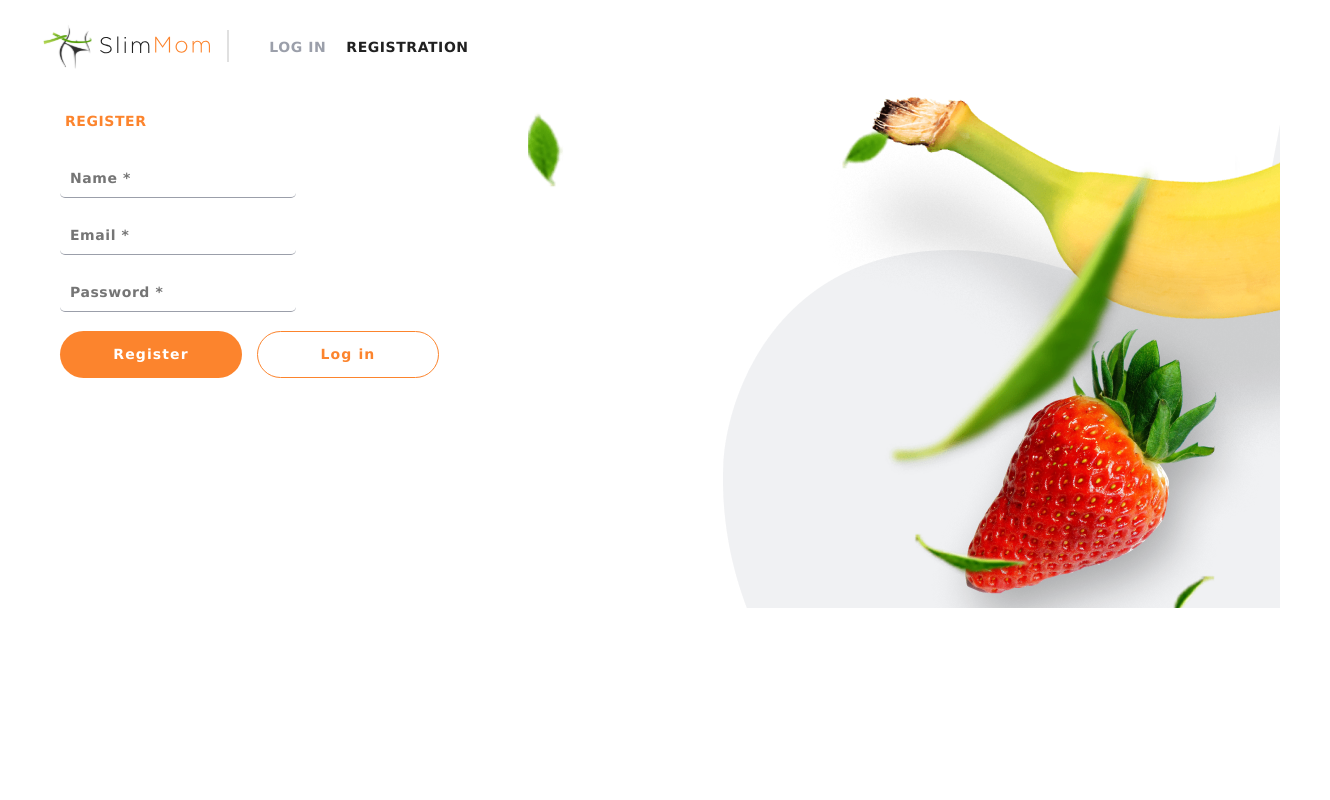
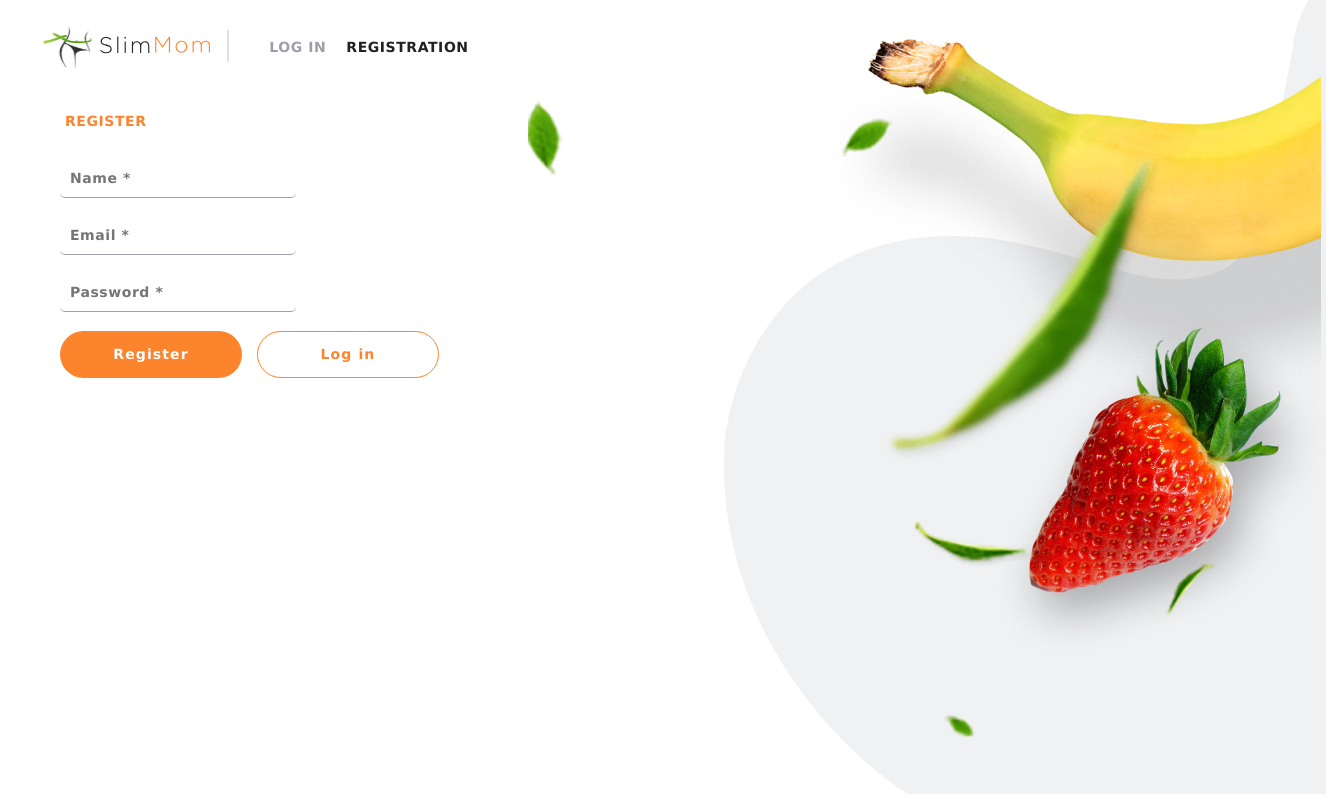
Before and after one commit to CristinaSuciu26/health-app, a React (Create React App) app in the folder frontend/: page /register in a window 1280 px wide. Shown: the whole page, 1330 px wide, since content can reach past the window. Built offline with nearby package versions, Linux system fonts and the light colour scheme.

Commit message:
update images component

```diff
--- a/frontend/src/App.css
+++ b/frontend/src/App.css
@@ -36,5 +36,5 @@ code {
   align-items: center;
   justify-content: center;
   box-sizing: border-box;
-  overflow-x: hidden;
+  /* overflow-x: hidden; */
 }
--- a/frontend/src/components/imagesComponent/imagesComponent.jsx
+++ b/frontend/src/components/imagesComponent/imagesComponent.jsx
@@ -1,18 +1,17 @@
 import React from "react";
 import styles from "./imagesComponent.module.css";
 
-const ImagesComponent = ({ images, positions }) => {
+const ImagesComponent = ({ images }) => {
   return (
     <div className={styles.imagesContainer}>
       {images.map((image, index) => (
         <img
           key={index}
-          className={styles[`image${index}`]}
+          className={styles[image.className] || image.className}
           src={image.src}
           srcSet={`${image.src} 768w, ${image.srcDesktop} 1280w`}
           sizes="(min-width: 1280px) 1280px, (min-width: 768px) 768px, 100vw"
           alt={image.alt}
-          style={positions ? positions[index] : {}}
         />
       ))}
     </div>
--- a/frontend/src/components/imagesComponent/imagesComponent.module.css
+++ b/frontend/src/components/imagesComponent/imagesComponent.module.css
@@ -8,67 +8,14 @@
 }
 
 @media screen and (min-width: 768px) {
-  /* Tablet-specific positioning */
   .imagesContainer {
     display: block;
     max-width: 768px;
   }
-  /* Leafs */
-  .image0 {
-    display: none;
-  }
-  /* Layer */
-  .image1 {
-    position: absolute;
-    bottom: -219px;
-    left: 410px;
-  }
-
-  /* Banana */
-  .image2 {
-    position: absolute;
-    bottom: -34px;
-    right: 0px;
-  }
-  /* Strawberry */
-  .image3 {
-    position: absolute;
-    bottom: -124px;
-    right: 106px;
-  }
 }
 
 @media screen and (min-width: 1280px) {
-  /* Desktop-specific positioning  */
   .imagesContainer {
     max-width: 1400px;
   }
-  /* Leafs */
-  .image0 {
-    display: block;
-    z-index: 2;
-    position: absolute;
-    bottom: -44px;
-    left: 539px;
-    top: -750px;
-  }
-  /* Layer */
-  .image1 {
-    position: absolute;
-    bottom: -14px;
-    left: 753px;
-    top: -662px;
-  }
-  /* Banana */
-  .image2 {
-    position: absolute;
-    bottom: 142px;
-    left: 853px;
-  }
-  /* Strawberry */
-  .image3 {
-    position: absolute;
-    bottom: -58px;
-    right: 36px;
-  }
 }
--- a/frontend/src/pages/calculatorPage/CalculatorPage.jsx
+++ b/frontend/src/pages/calculatorPage/CalculatorPage.jsx
@@ -16,25 +16,36 @@ import strawberryDesktop from "../../assets/images/strawberry-desktop.png";
 const CalculatorPage = () => {
   const isLoggedIn = useSelector(selectIsLoggedIn);
   const images = [
-    { src: leafs, srcDesktop: leafsDesktop, alt: "Leafs" },
-    { src: layer, srcDesktop: layerDesktop, alt: "Layer" },
-    { src: banana, srcDesktop: bananaDesktop, alt: "Banana" },
-    { src: strawberry, srcDesktop: strawberryDesktop, alt: "Strawberry" },
+    {
+      src: leafs,
+      srcDesktop: leafsDesktop,
+      alt: "Leafs",
+      className: `${styles.leafs}`,
+    },
+    {
+      src: layer,
+      srcDesktop: layerDesktop,
+      alt: "Layer",
+      className: `${styles.layer}`,
+    },
+    {
+      src: banana,
+      srcDesktop: bananaDesktop,
+      alt: "Banana",
+      className: `${styles.banana}`,
+    },
+    {
+      src: strawberry,
+      srcDesktop: strawberryDesktop,
+      alt: "Strawberry",
+      className: `${styles.strawberry}`,
+    },
   ];
-  // This is optional
-  // const positions = [
-  //   { top: "-90px", right: "80px", position: "absolute", zIndex: "2" },
-  //   { top: "0px", right: "0px", position: "absolute" },
-  //   { top: "-24px", right: "0px", position: "absolute" },
-  //   { top: "218px", right: "-26px", position: "absolute" },
-  // ];
 
   return (
     <div className={styles.calculatorPageContainer}>
       {isLoggedIn ? (
-        <>
-          <DailyCaloriesForm />
-        </>
+        <DailyCaloriesForm />
       ) : (
         <>
           <DailyCaloriesForm />
--- a/frontend/src/pages/calculatorPage/CalculatorPage.module.css
+++ b/frontend/src/pages/calculatorPage/CalculatorPage.module.css
@@ -4,3 +4,63 @@
   width: 100%;
   justify-content: center;
 }
+.leafs {
+  display: none;
+}
+
+@media screen and (min-width: 768px) {
+  .containerCalculatorPage {
+    display: block;
+    max-width: 768px;
+  }
+
+  .layer {
+    display: block;
+    position: absolute;
+    top: -203px;
+    left: 406px;
+  }
+
+  .banana {
+    display: block;
+    position: absolute;
+    right: 0px;
+  }
+
+  .strawberry {
+    display: block;
+    position: absolute;
+    top: -116px;
+    right: 25px;
+  }
+}
+
+@media screen and (min-width: 1280px) {
+  .leafs {
+    display: block;
+    z-index: 2;
+    position: absolute;
+    bottom: -44px;
+    left: 639px;
+    top: -750px;
+  }
+
+  .layer {
+    position: absolute;
+    top: -603px;
+
+    left: 753px;
+  }
+
+  .banana {
+    position: absolute;
+    bottom: 142px;
+    left: 853px;
+  }
+
+  .strawberry {
+    position: absolute;
+    top: -298px;
+    right: 36px;
+  }
+}
--- a/frontend/src/pages/loginPage/LoginPage.jsx
+++ b/frontend/src/pages/loginPage/LoginPage.jsx
@@ -9,40 +9,41 @@ import bananaDesktop from "../../assets/images/banana-desktop.png";
 import strawberry from "../../assets/images/strawberry.png";
 import strawberryDesktop from "../../assets/images/strawberry-desktop.png";
 import LoginForm from "../../components/loginForm/LoginForm.jsx";
+import ImagesComponent from "../../components/imagesComponent/imagesComponent.jsx";
 
 const LoginPage = () => {
+  const images = [
+    {
+      src: leafs,
+      srcDesktop: leafsDesktop,
+      alt: "Leafs",
+      className: `${styles.leafsLogin}`,
+    },
+    {
+      src: layer,
+      srcDesktop: layerDesktop,
+      alt: "Layer",
+      className: `${styles.layerLogin}`,
+    },
+    {
+      src: banana,
+      srcDesktop: bananaDesktop,
+      alt: "Banana",
+      className: `${styles.bananaLogin}`,
+    },
+    {
+      src: strawberry,
+      srcDesktop: strawberryDesktop,
+      alt: "Strawberry",
+      className: `${styles.strawberryLogin}`,
+    },
+  ];
+
   return (
     <div className={styles.loginContainer}>
-      <LoginForm />
-      <div className={styles.imagesContainer}>
-        <img className={styles.leafsImg} src={leafs} alt="leafs" />
-        <img
-          className={styles.leafsDesktopImg}
-          src={leafsDesktop}
-          alt="leafs"
-        />
-        <img className={styles.layerImg} src={layer} alt="layer" />
-        <img
-          className={styles.layerDesktopImg}
-          src={layerDesktop}
-          alt="layer"
-        />
-        <img className={styles.bananaImg} src={banana} alt="banana" />
-        <img
-          className={styles.bananaDesktopImg}
-          src={bananaDesktop}
-          alt="banana"
-        />
-        <img
-          className={styles.strawberryImg}
-          src={strawberry}
-          alt="strawberry"
-        />
-        <img
-          className={styles.strawberryDesktopImg}
-          src={strawberryDesktop}
-          alt="strawberry"
-        />
+      <div className={styles.loginContent}>
+        <LoginForm />
+        <ImagesComponent images={images} />
       </div>
     </div>
   );
--- a/frontend/src/pages/registerPage/RegisterPage.jsx
+++ b/frontend/src/pages/registerPage/RegisterPage.jsx
@@ -9,41 +9,39 @@ import bananaDesktop from "../../assets/images/banana-desktop.png";
 import strawberry from "../../assets/images/strawberry.png";
 import strawberryDesktop from "../../assets/images/strawberry-desktop.png";
 import RegisterForm from "../../components/registerForm/RegisterForm.jsx";
+import ImagesComponent from "../../components/imagesComponent/imagesComponent.jsx";
 
 const RegisterPage = () => {
+  const images = [
+    {
+      src: leafs,
+      srcDesktop: leafsDesktop,
+      alt: "Leafs",
+      className: `${styles.leafsRegister}`,
+    },
+    {
+      src: layer,
+      srcDesktop: layerDesktop,
+      alt: "Layer",
+      className: `${styles.layerRegister}`,
+    },
+    {
+      src: banana,
+      srcDesktop: bananaDesktop,
+      alt: "Banana",
+      className: `${styles.bananaRegister}`,
+    },
+    {
+      src: strawberry,
+      srcDesktop: strawberryDesktop,
+      alt: "Strawberry",
+      className: `${styles.strawberryRegister}`,
+    },
+  ];
   return (
     <div className={styles.registerContainer}>
       <RegisterForm />
-      <div className={styles.imagesContainer}>
-        <img className={styles.leafsImg} src={leafs} alt="leafs" />
-        <img
-          className={styles.leafsDesktopImg}
-          src={leafsDesktop}
-          alt="leafs"
-        />
-        <img className={styles.layerImg} src={layer} alt="layer" />
-        <img
-          className={styles.layerDesktopImg}
-          src={layerDesktop}
-          alt="layer"
-        />
-        <img className={styles.bananaImg} src={banana} alt="banana" />
-        <img
-          className={styles.bananaDesktopImg}
-          src={bananaDesktop}
-          alt="banana"
-        />
-        <img
-          className={styles.strawberryImg}
-          src={strawberry}
-          alt="strawberry"
-        />
-        <img
-          className={styles.strawberryDesktopImg}
-          src={strawberryDesktop}
-          alt="strawberry"
-        />
-      </div>
+      <ImagesComponent images={images}/>
     </div>
   );
 };
--- a/frontend/src/pages/registerPage/RegisterPage.module.css
+++ b/frontend/src/pages/registerPage/RegisterPage.module.css
@@ -1,20 +1,3 @@
-.leafsImg,
-.layerImg,
-.bananaImg,
-.leafsDesktopImg,
-.strawberryImg,
-.layerDesktopImg,
-.bananaDesktopImg,
-.strawberryDesktopImg {
-  display: none;
-}
-
-.imagesContainer {
-  max-width: 100%;
-  margin: 0 auto;
-  display: flex;
-  position: relative;
-}
 .registerContainer {
   width: 100%;
   max-width: 380px;
@@ -25,81 +8,56 @@
   .registerContainer {
     max-width: 768px;
   }
-  .imagesContainer {
-    min-height: 500px;
-  }
-  .leafsImg {
-    position: absolute;
-    top: -207px;
-    right: 90px;
-    display: block;
-    z-index: 1;
+  .leafsRegister {
+    display: none;
   }
 
-  .layerImg {
+  .layerRegister {
     position: absolute;
-    top: -175px;
-    right: 0px;
-    display: block;
+    bottom: -380px;
+    left: 362px;
   }
 
-  .bananaImg {
+  .bananaRegister {
     position: absolute;
-    top: -45px;
-    right: 0px;
-    display: block;
+    top: 71px;
+    right: 43px;
   }
 
-  .strawberryImg {
+  .strawberryRegister {
     position: absolute;
-    top: -59px;
-    right: 0px;
-    display: block;
+    bottom: -124px;
+    right: 45px;
   }
 }
 @media screen and (min-width: 1280px) {
   .registerContainer {
     max-width: 1200px;
   }
-  .imagesContainer {
-    max-width: 1200px;
-    margin: 0 auto;
-    justify-content: center;
-    min-height: 210px;
-  }
-  .layerImg,
-  .bananaImg,
-  .strawberryImg,
-  .leafsImg {
-    display: none;
+  .leafsRegister {
+    display: block;
+    z-index: 2;
+    position: absolute;
+    top: -480px;
+    right: 0px;
   }
 
-  .leafsDesktopImg {
-    right: 0px;
-    top: -468px;
-    display: block;
+  .layerRegister {
     position: absolute;
-    z-index: 1;
+    bottom: -14px;
+    left: 683px;
+    top: -420px;
   }
 
-  .layerDesktopImg {
+  .bananaRegister {
     position: absolute;
-    top: -406px;
-    right: -85px;
-    display: block;
+    top: -444px;
+    left: 783px;
   }
 
-  .bananaDesktopImg {
-    display: block;
+  .strawberryRegister {
     position: absolute;
-    top: -386px;
-    right: -85px;
-  }
-
-  .strawberryDesktopImg {
-    display: block;
-    position: absolute;
-    right: -26px;
-    top: -106px;
+    top: -107px;
+    right: -90px;
   }
 }
```
Also changed, not shown: frontend/src/pages/loginPage/LoginPage.module.css (+31 -69 lines).
